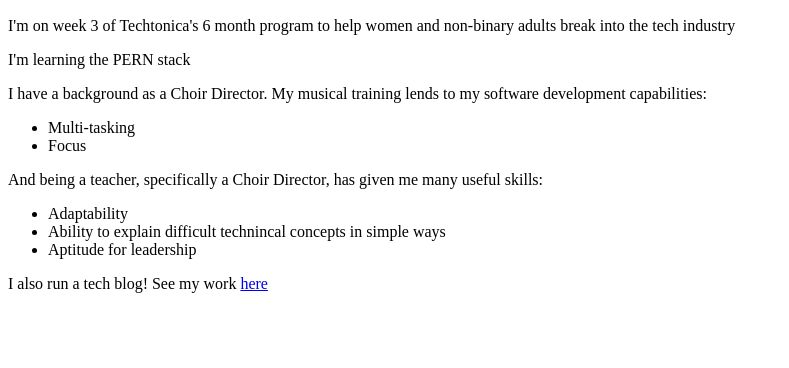
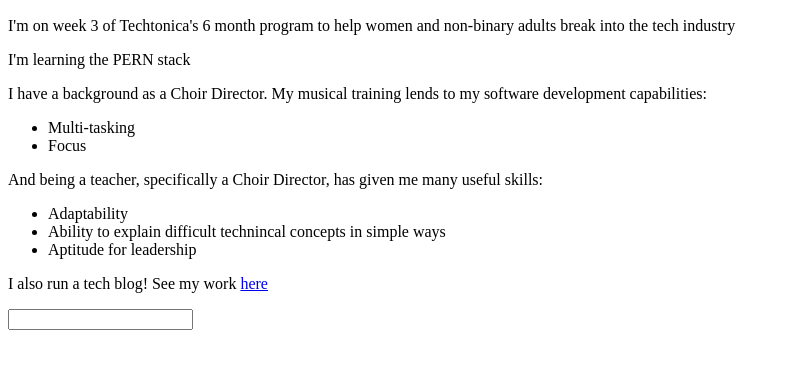
Before and after one commit to RachelGreenwood/TechtonicaAssignments, a plain HTML site: page portfolio/index.html in a window 1280 px wide. Shown: the part 110-478 px from the top of the page, without its empty margins (0-789 px from the left). Drawn offline with Linux system fonts and the light colour scheme.

Commit message:
Adds form

```diff
--- a/portfolio/index.html
+++ b/portfolio/index.html
@@ -26,5 +26,10 @@
             </ul>
             <p>I also run a tech blog! See my work <a href="https://medium.com/@rachelgreenwood3301">here</a></p>
         </div>
+        <div class="contact">
+            <form>
+                <input>
+            </form>
+        </div>
     </body>
 </html>
```
